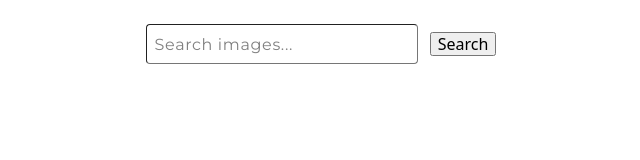
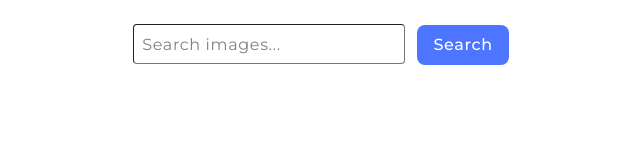
Before and after one commit to KaterynkaPet/GOIT-JS-HW-11, a website built with Vite: page src/index.html in a window 1280 px wide. Shown: the whole page, without its empty margins (319-959 px from the left). Built offline with nearby package versions, Linux system fonts and the light colour scheme; what simplelightbox would draw is missing.

Commit message:
changed style.css

```diff
--- a/src/css/styles.css
+++ b/src/css/styles.css
@@ -54,7 +54,7 @@ margin: auto;
   outline: none;
 }
 
-btn-submit {
+.btn-submit {
   font-family: 'Montserrat', sans-serif;
   font-weight: 500;
   font-size: 16px;
@@ -67,7 +67,7 @@ btn-submit {
   padding: 8px 16px;
   border: none;
   border-radius: 8px;
-  background: #4e75ff;
+  background-color: #4e75ff;
 }
 .gallery {
   display: flex;
```
